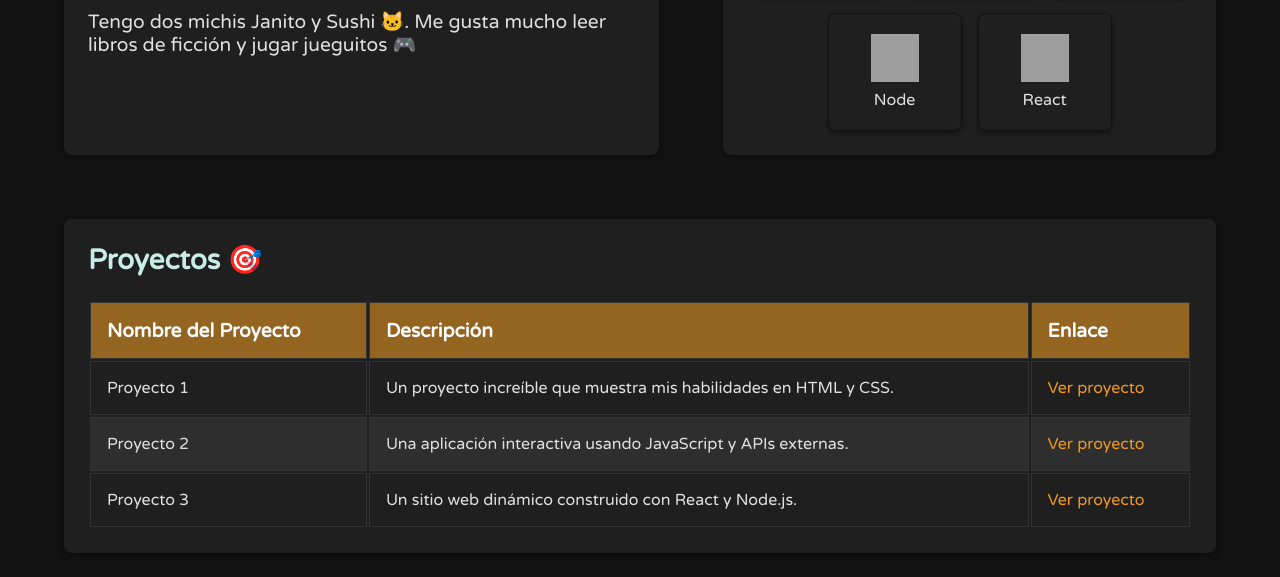
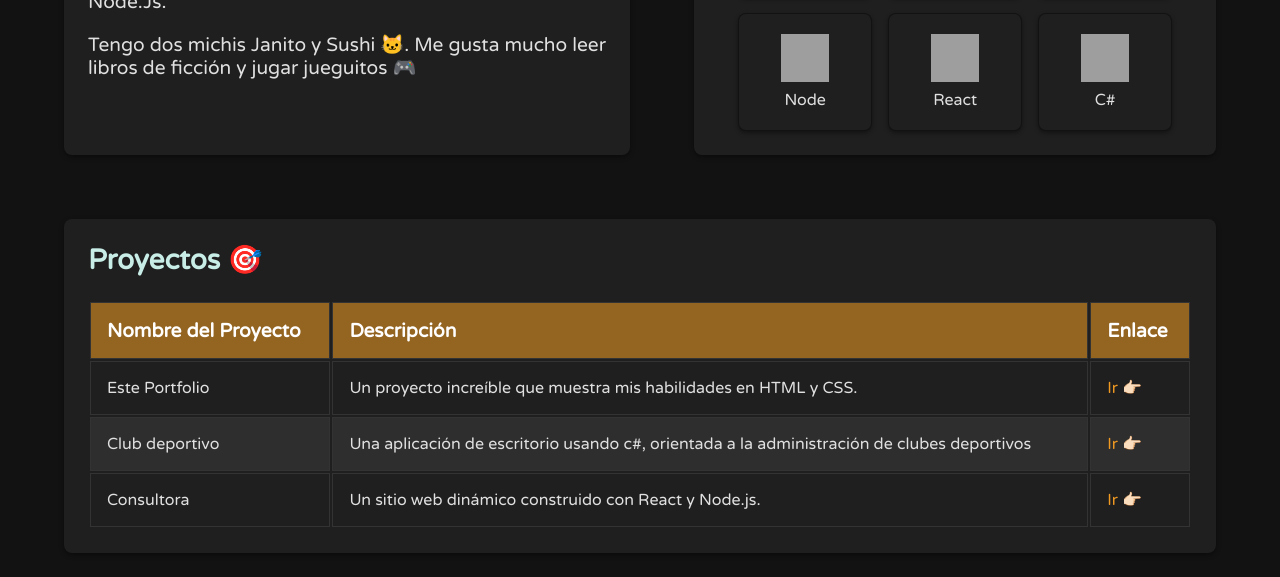
Before and after one commit to Ailinci/portfolio, a plain HTML site: page index.html in a window 1280 px wide. Shown: the part 500-1077 px from the top of the page. Drawn offline with Linux system fonts and the light colour scheme; grey boxes are pictures that could not be loaded.

Commit message:
ultimos cambios

```diff
--- a/index.html
+++ b/index.html
@@ -55,9 +55,13 @@
                       <span class="habilidades-name">Node</span>
                   </li>
                   <li class="habilidades-item">
-                      <img width="48" height="48" src="https://img.icons8.com/officel/80/react.png" alt="external-react-social-media-tanah-basah-basic-outline-tanah-basah"/>                    </td>
+                      <img width="48" height="48" src="https://img.icons8.com/officel/80/react.png" alt="external-react-social-media-tanah-basah-basic-outline-tanah-basah"/>
                       <span class="habilidades-name">React</span>
                   </li>
+                  <li class="habilidades-item">
+                    <img width="48" height="48" src="https://img.icons8.com/nolan/64/c-sharp-logo.png" alt="c-sharp-logo"/>
+                    <span class="habilidades-name">C#</span>
+                </li>
               </ul>
           </section>
         </div>
@@ -71,19 +75,19 @@
               <th>Enlace</th>
             </tr>
             <tr>
-              <td data-label="Proyecto">Proyecto 1</td>
+              <td data-label="Proyecto">Este Portfolio</td>
               <td data-label="Descripción">Un proyecto increíble que muestra mis habilidades en HTML y CSS.</td>
-              <td data-label="Enlace"><a href="#" class="project-link">Ver proyecto</a></td>
+              <td data-label="Enlace"><a href="https://github.com/Ailinci/portfolio" class="project-link"> Ir 👉🏻 </a></td>
             </tr>
             <tr>
-              <td data-label="Proyecto">Proyecto 2</td>
-              <td data-label="Descripción">Una aplicación interactiva usando JavaScript y APIs externas.</td>
-              <td data-label="Enlace"><a href="#" class="project-link">Ver proyecto</a></td>
+              <td data-label="Proyecto">Club deportivo</td>
+              <td data-label="Descripción">Una aplicación de escritorio usando c#, orientada a la administración de clubes deportivos</td>
+              <td data-label="Enlace"><a href="https://github.com/Ailinci/TIntegrador" class="project-link"> Ir 👉🏻 </a></td>
             </tr>
             <tr>
-              <td data-label="Proyecto">Proyecto 3</td>
+              <td data-label="Proyecto">Consultora</td>
               <td data-label="Descripción">Un sitio web dinámico construido con React y Node.js.</td>
-              <td data-label="Enlace"><a href="#" class="project-link">Ver proyecto</a></td>
+              <td data-label="Enlace"><a href="https://github.com/Ailinci/consultora" class="project-link"> Ir 👉🏻 </a></td>
             </tr>
           </table>
         </section>
--- a/styles/styles.css
+++ b/styles/styles.css
@@ -274,7 +274,6 @@ ul.habilidades {
   justify-content: center;
   height: 6rem;
   width: 7rem;
-  padding: 10px;
   text-align: center;
 }
 
@@ -343,6 +342,9 @@ ul.habilidades {
 @media (max-width: 768px) {
   .contact-item-img {
     display: none;
+  }
+  .contact-item{
+    width: 100%;
   }
 }
 
```
Also changed, not shown: 1 other file.
